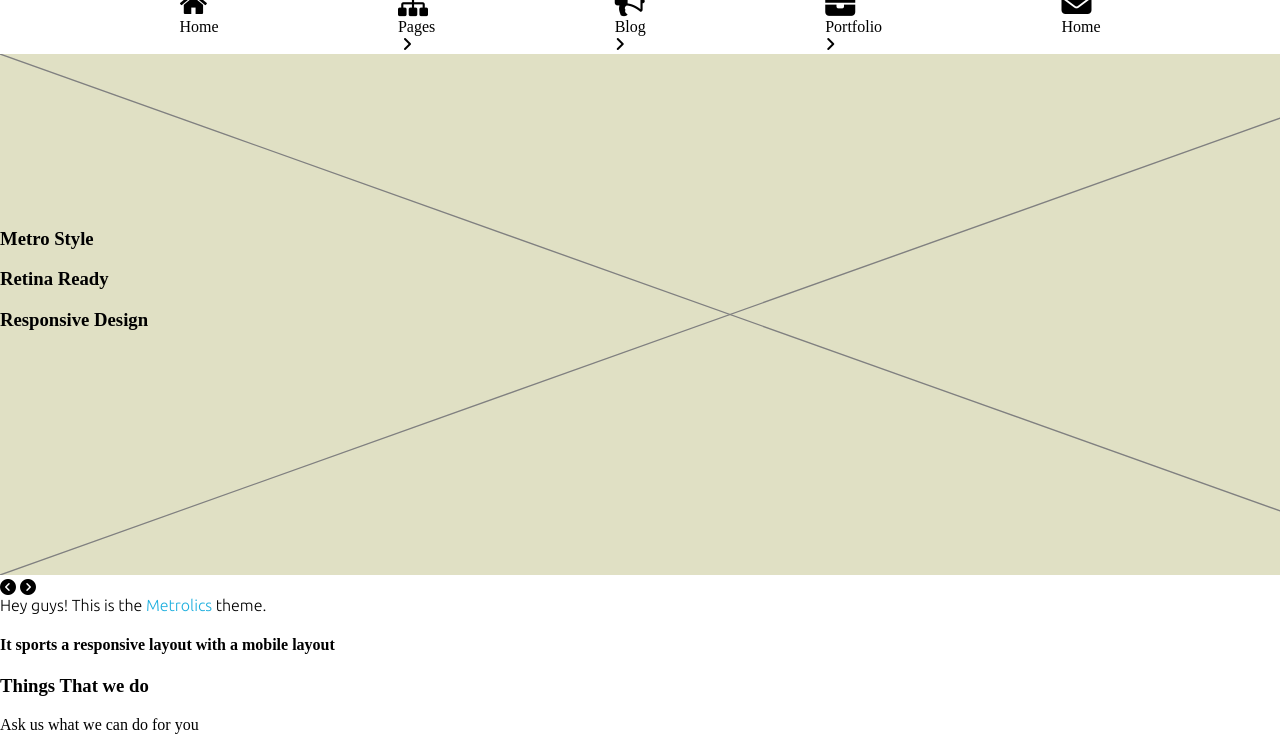
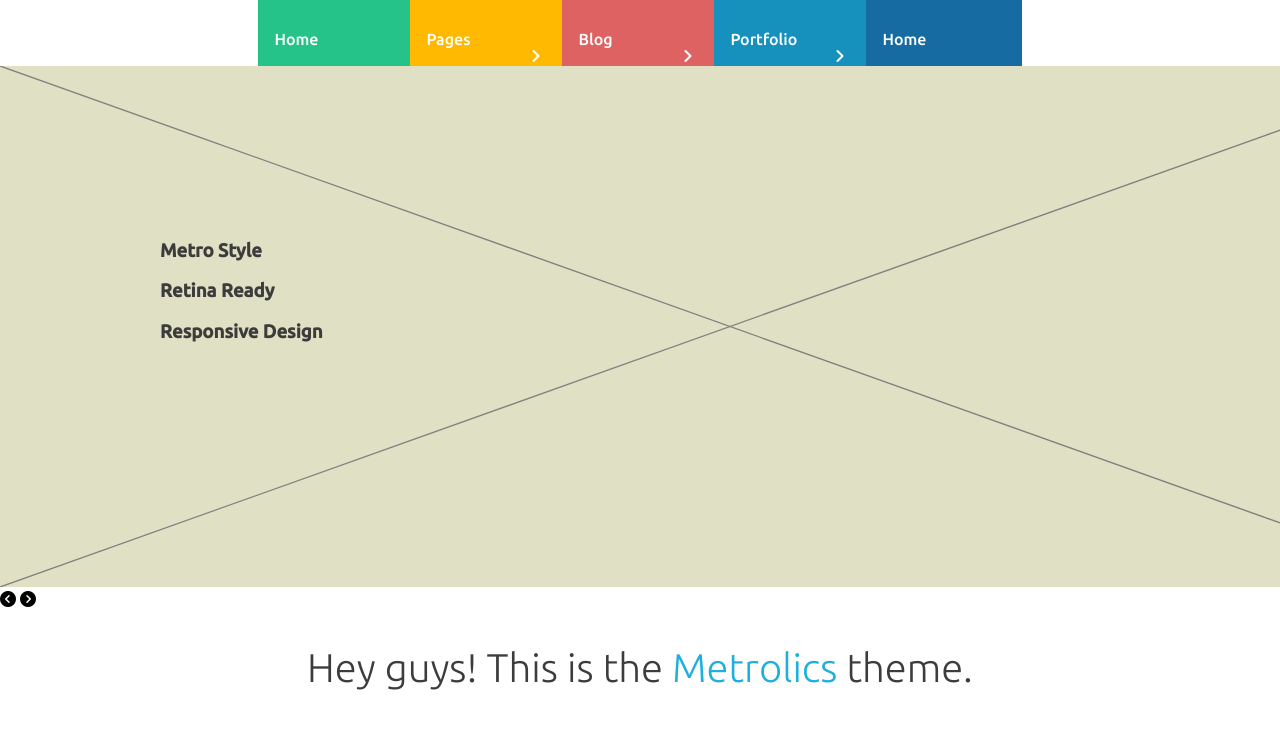
Before and after one commit to TeoEstrada9/grid-Assignment, a website built with Parcel: page index.html in a window 1280 px wide. Shown: the part 120-861 px from the top of the page. Built offline with nearby package versions, Linux system fonts and the light colour scheme.

Commit message:
added css styling to top half

```diff
--- a/index.css
+++ b/index.css
@@ -1,8 +1,6 @@
 html, body {
     margin: 0;
 }
-
-
 
 :root {
     /* Color Section*/
@@ -20,30 +18,194 @@ html, body {
     --backgroundImageColor: #ebebeb;
     --footerColor: #16242f;
     --hyperLink-Color: #1bade6;
+    --font-Color: #3c3c3c;
+    --fontColor-light-grey: #9b9b9b;
+}
+
+/*Logo*/
+.logo-image {
+    width: 200px;
+    height: 50px;
+    display: flex;
+
+}
+/* Nav bar section */
+.nav-bar {
+    display: flex;
+    flex-direction: row;
+    justify-content: center;
+
 
 }
 
-.nav-bar {
-    display: flex;
-    flex-direction: row;
-    justify-content: space-evenly;
+/*Nav bar section Home section -- Green color */
+
+.home-section {
+    width: 9.5em;
+    height: 8.5em;
+    background-color: var(--limeGreen);
 }
 
+/* Nav bar section Pages section -- yellow color */
+.pages-section {
+    width: 9.5em;
+    height: 8.5em;
+    background-color: var(--goldYellow);
+}
+
+/* Nav bar section Blog -- redOrange */
+.blog-section {
+    width: 9.5em;
+    height: 8.5em;
+    background-color: var(--lightredOrange);
+}
+/* Nav bar section portfolio -- blue */
+.portfolio-section {
+    width: 9.5em;
+    height: 8.5em;
+    background-color: var(--blue);
+}
+
+/*Nav Bar section Home - navy blue*/
+.home-section-blue {
+    width: 9.7em;
+    height: 8.5em;
+    background-color: var(--navyBlue) ;
+}
+
+
+.background-icon-home {
+    color: white;
+    font-family: 'Ubuntu', sans-serif;
+    font-weight: regular;
+    margin-top: 2.5em;
+    padding-left: 1em;
+
+
+}
+
+.background-shape-pages {
+    color: white;
+    font-family: 'Ubuntu', sans-serif;
+    font-weight: regular;
+    margin-top: 2.5em;
+    padding-left: 1em;
+}
+
+.background-shape-blog {
+    color: white;
+    font-family: 'Ubuntu', sans-serif;
+    font-weight: regular;
+    margin-top: 2.5em;
+    padding-left: 1em;
+
+}
+
+.background-shape-portfolio {
+    color: white;
+    font-family: 'Ubuntu', sans-serif;
+    font-weight: regular;
+    margin-top: 2.5em;
+    padding-left: 1em;
+}
+
+.background-shape-home-blue {
+    color: white;
+    font-family: 'Ubuntu', sans-serif;
+    font-weight: regular;
+    margin-top: 2.5em;
+    padding-left: 1em;
+}
+
+
+
+
+
+
+/* main image */
+.main-image {
+    width: 1460px;
+    height: 521px;
+}
+
+
+
+
+
+/* hgihlighted word  */
 span {
     color: var(--MetrolicsHiglightColor);
     font-family: 'Ubuntu', sans-serif;
 
 }
+
+/* welcome message*/
 .about-website {
     font-family: 'Ubuntu', sans-serif;
     font-weight: lighter;
 }
 
-.main-image {
-    width: 1460px;
-    height: 521px;
-}
+
 
 .banner {
     margin-top: -388px;
+    margin-left: 10em;
 }
+
+
+
+/* Image banner text fonts */
+.metro-style-text {
+    font-family:  'Ubuntu', sans-serif;
+    font-weight: regular;
+    color: var(--font-Color)
+}
+
+.retina-ready-text {
+    font-family:  'Ubuntu', sans-serif;
+    font-weight: regular;
+    color: var(--font-Color);
+}
+
+.responsive-design-text {
+    font-family:  'Ubuntu', sans-serif;
+    font-weight: regular;
+    color: var(--font-Color);
+
+}
+
+
+/*Welcome Message */
+.about-website {
+   text-align: center;
+    font-family: 'Ubuntu', sans-serif;
+    font-size: 2.5em;
+    font-weight: lighter;
+    color: var(--font-Color);
+    padding-top: 5px;
+}
+.about-website-bottomhalf {
+    text-align: center;
+    font-family: 'Ubuntu', sans-serif;
+    font-size: 2.5em;
+    font-weight: lighter;
+    color: var(--font-Color);
+}
+
+/*Things we do */
+
+.what-we-do-text {
+    margin-top: 5.5em;
+    font-size: 2em;
+    font-family: 'Ubuntu', sans-serif;
+    color: var(--font-Color);
+    text-align: center;
+}
+
+.ask-what-we-do-text {
+    font-size: 0.7em;
+    font-family: 'Ubuntu', sans-serif;
+    font-weight: lighter;
+    color: var(--font-Color);
+    text-align: center;
+}
--- a/index.html
+++ b/index.html
@@ -27,37 +27,37 @@
 
     <!--Nav-Bar-->
     <nav class="nav-bar">
-
-        <section class="home-section-green">
-            <div class="background-shape-house">
-                <i class="fa fa-home" style="font-size: 30px"></i>
+        <section href="#" class="home-section">
+            <div class="background-shape-home">
+                <i class="fa fa-home" style="font-size: 30px; color: white;  display: flex; justify-content: center; margin-top: 1em;" ></i>
             </div>
            <div class="background-icon-home">Home</div>
 
         </section>
 
         <section class="pages-section">
-            <i class="fa fa-sitemap"  style="color: black; font-size: 30px;"></i>
+            <i class="fa fa-sitemap"  style="color: white; font-size: 30px; display: flex; justify-content: center; margin-top: 1em; "></i>
             <div class="background-shape-pages">Pages</div>
-            <img class="flow-icon" src="" alt="">
-            <i class="fa-solid fa-angle-right"></i>
+            <i class="fa-solid fa-angle-right" style="color: white; margin-left: 7.5em;"></i>
 
         </section>
 
         <section class="blog-section">
-            <i class="fa fa-bullhorn" style="color: black; font-size: 30px;"></i>
+            <i class="fa fa-bullhorn" style="color: white; font-size: 30px; display: flex; justify-content: center; margin-top: 1em; "></i>
             <div class="background-shape-blog">Blog</div>
-            <i class="fa-solid fa-angle-right"></i>
+            <i class="fa-solid fa-angle-right" style="color: white; margin-left: 7.5em;"></i>
         </section>
 
         <section class="portfolio-section">
-            <i class="fa-solid fa-briefcase" style="font-size: 30px;"></i>
-            <div class="background-shape-porfolio">Portfolio</div>
-            <i class="fa-solid fa-angle-right"></i>
+            <div class="icon-background--portfolio"></div>
+            <i class="fa-solid fa-briefcase" style="font-size: 30px; color: white; display: flex; justify-content: center; margin-top: 1em;"></i>
+            <div class="background-shape-portfolio">Portfolio</div>
+            <i class="fa-solid fa-angle-right" style="color:white; margin-left: 7.5em;"></i>
         </section>
 
         <section class="home-section-blue">
-            <i class="fa-sharp fa-solid fa-envelope" style="font-size: 30px;"></i>
+            <div class="icon-background--home--blue"></div>
+            <i class="fa-sharp fa-solid fa-envelope" style="font-size: 30px; color: white; display: flex; justify-content: center; margin-top: 1em;"></i>
             <div class="background-shape-home-blue">Home</div>
 
         </section>
@@ -76,18 +76,18 @@
     <div class="main-image">
         <img class="main-image" src="Images/placeholder.svg" alt="">
         <div class="arrows-icons">
-            <i class="fa-solid fa-circle-chevron-left"></i>
+            <i class="fa-solid fa-circle-chevron-left" style="color: black"></i>
             <i class="fa-solid fa-circle-chevron-right"></i>
 
         </div>
         <div class="banner">
-            <div class="metro-style-banner">
+            <div class="metro-banner">
                 <h3 class="metro-style-text">Metro Style</h3>
             </div>
-            <div class="retina-ready-banner">
+            <div class="retina-banner">
                 <h3 class="retina-ready-text">Retina Ready</h3>
             </div>
-            <div class="responsive-desing-banner">
+            <div class="responsive-banner">
                 <h3 class="responsive-design-text">Responsive Design</h3>
             </div>
 
@@ -100,7 +100,7 @@
     <!--Welcome Message-->
     <div class="welcome-message">
         <h4 class="about-website">Hey guys! This is the <span> Metrolics </span> theme.</h4>
-        <h4>It sports a responsive layout with a mobile layout </h4>
+        <h4 class="about-website-bottomhalf">It sports a responsive layout with a mobile layout </h4>
     </div>
 
     <!--Icon Section-->
```
Also changed, not shown: favicon.ico (deleted).
